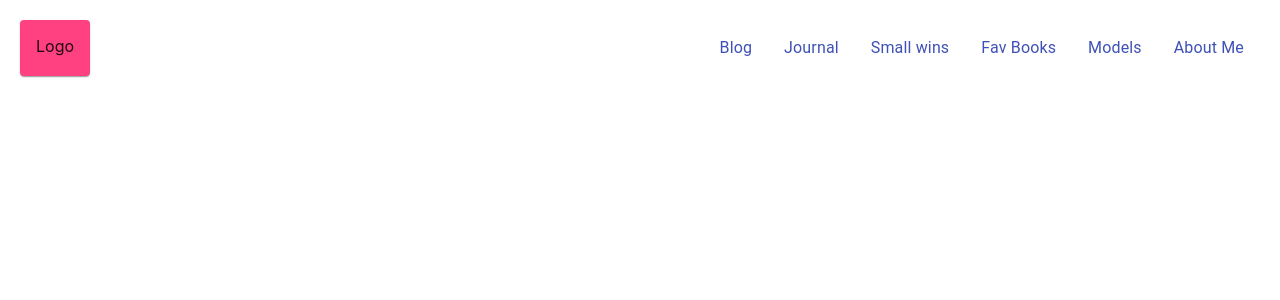
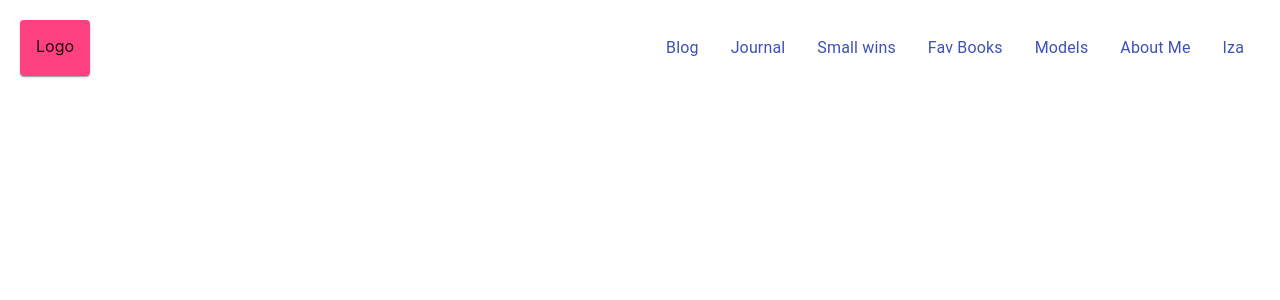
Before and after one commit to krisograbek/my-website, a React (Create React App) app: page / in a window 1280 px wide. Shown: the top 300 px of the page. Built offline with nearby package versions, Linux system fonts and the light colour scheme.

Commit message:
cleanups

```diff
--- a/src/components/Navbar.js
+++ b/src/components/Navbar.js
@@ -16,7 +16,7 @@ const useStyles = makeStyles((theme) => ({
     paper: {
       padding: theme.spacing(2),
       textAlign: 'center',
-    //   background: theme.palette.success.light,
+      // background: theme.palette.success.light,
     }
   }));
 
@@ -28,7 +28,8 @@ function Navbar(){
         "Small wins",
         "Fav Books",
         "Models",
-        "About Me"
+        "About Me",
+        "Iza"
     ]
 
     return (
@@ -41,29 +42,6 @@ function Navbar(){
         </Grid>
       )}
     </Grid>
-
-    //   <Grid container xs={9} className={classes.grid}>
-    //     <Grid item className={classes.item}>
-    //       <Typography className={classes.paper} >
-    //           <MyLink text="Blog" />
-    //       </Typography>
-    //     </Grid>
-    //     <Grid item className={classes.item}>
-    //       <Paper className={classes.paper}>Journal</Paper>
-    //     </Grid>
-    //     <Grid item className={classes.item}>
-    //       <Paper className={classes.paper}>Small wins</Paper>
-    //     </Grid>
-    //     <Grid item className={classes.item}>
-    //       <Paper className={classes.paper}>Fav Books</Paper>
-    //     </Grid>
-    //     <Grid item className={classes.item}>
-    //       <Paper className={classes.paper}>Models</Paper>
-    //     </Grid>
-    //     <Grid item className={classes.item}>
-    //       <Paper className={classes.paper}>About Me</Paper>
-    //     </Grid>
-    //   </Grid>
   );
 }
 
```
Lines whose indentation alone changed are shown as unchanged.
